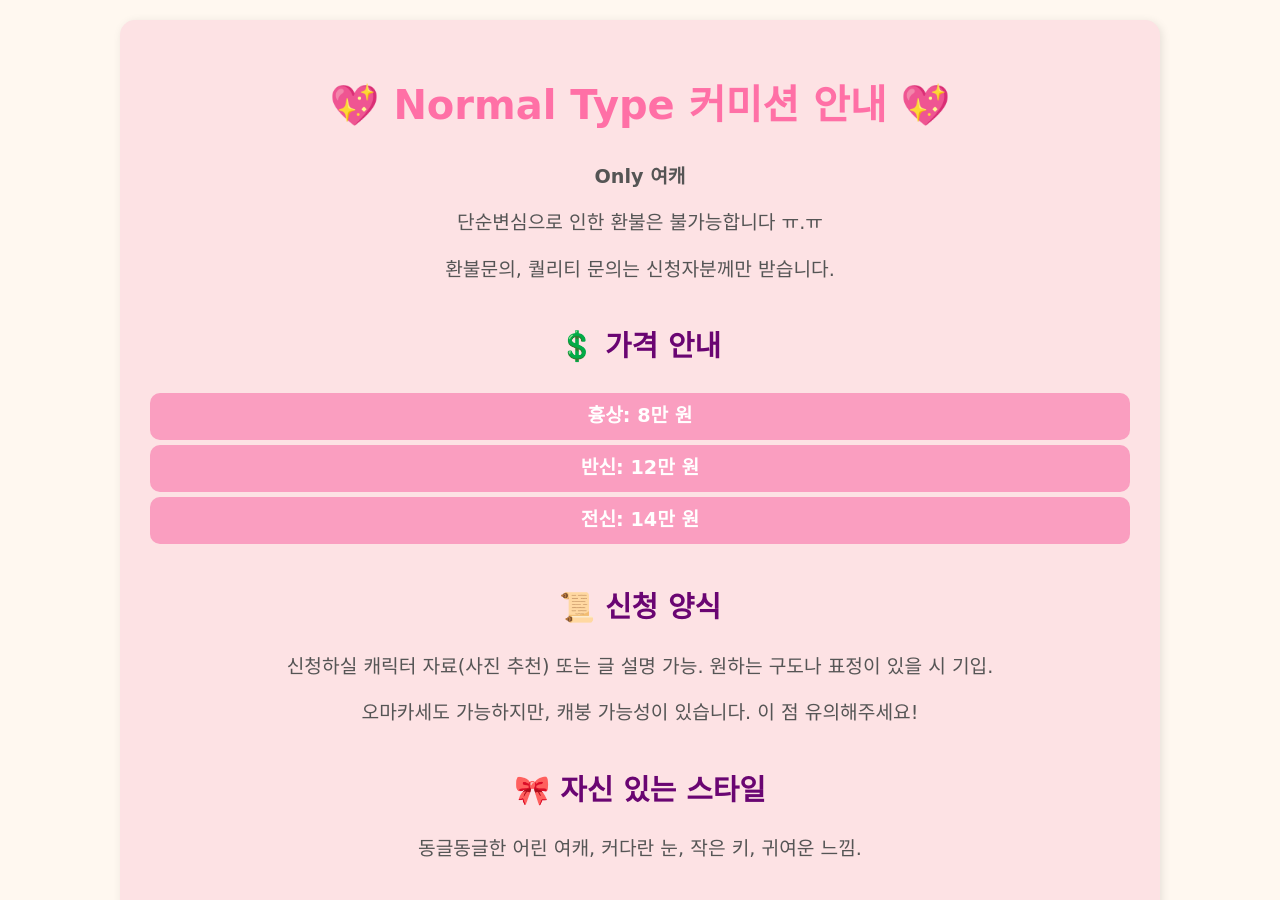
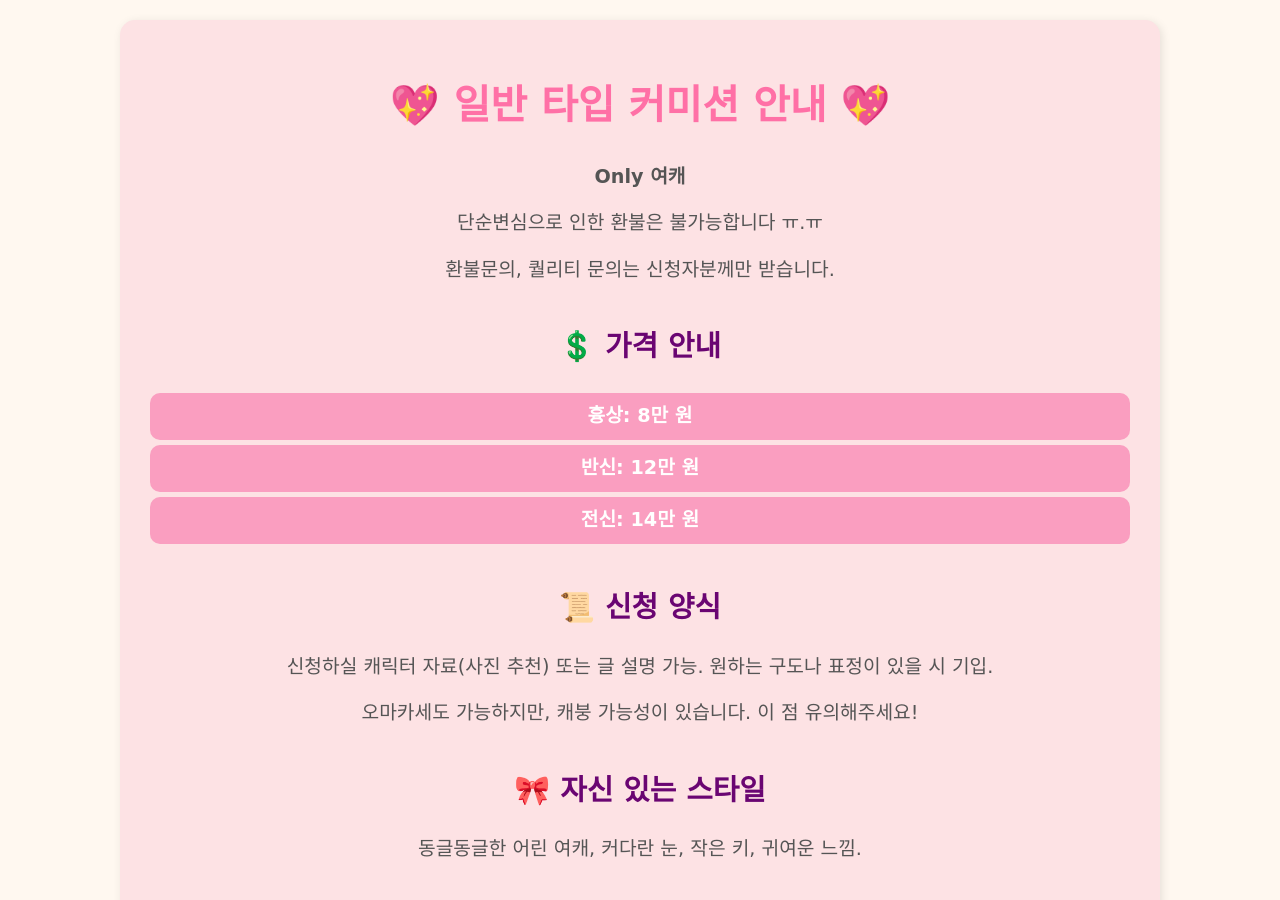
Before and after one commit to PinguPingu-Studio/pingupingu.studio, a Jekyll site: the page normal-type.html, which Jekyll copies as it is, in a window 1280 px wide and 900 px high. Built offline with Jekyll 4.4.1, drawn with Linux system fonts in a browser that asks for light colours; some web fonts are replaced.

Commit message:
Committed all uncommitted changes

```diff
--- a/normal-type.html
+++ b/normal-type.html
@@ -10,7 +10,7 @@
 
 <body>
     <section id="normal-type">
-        <h2>💖 Normal Type 커미션 안내 💖</h2>
+        <h2>💖 일반 타입 커미션 안내 💖</h2>
 
         <p><strong>Only 여캐</strong></p>
         <p>단순변심으로 인한 환불은 불가능합니다 ㅠ.ㅠ</p>
```
